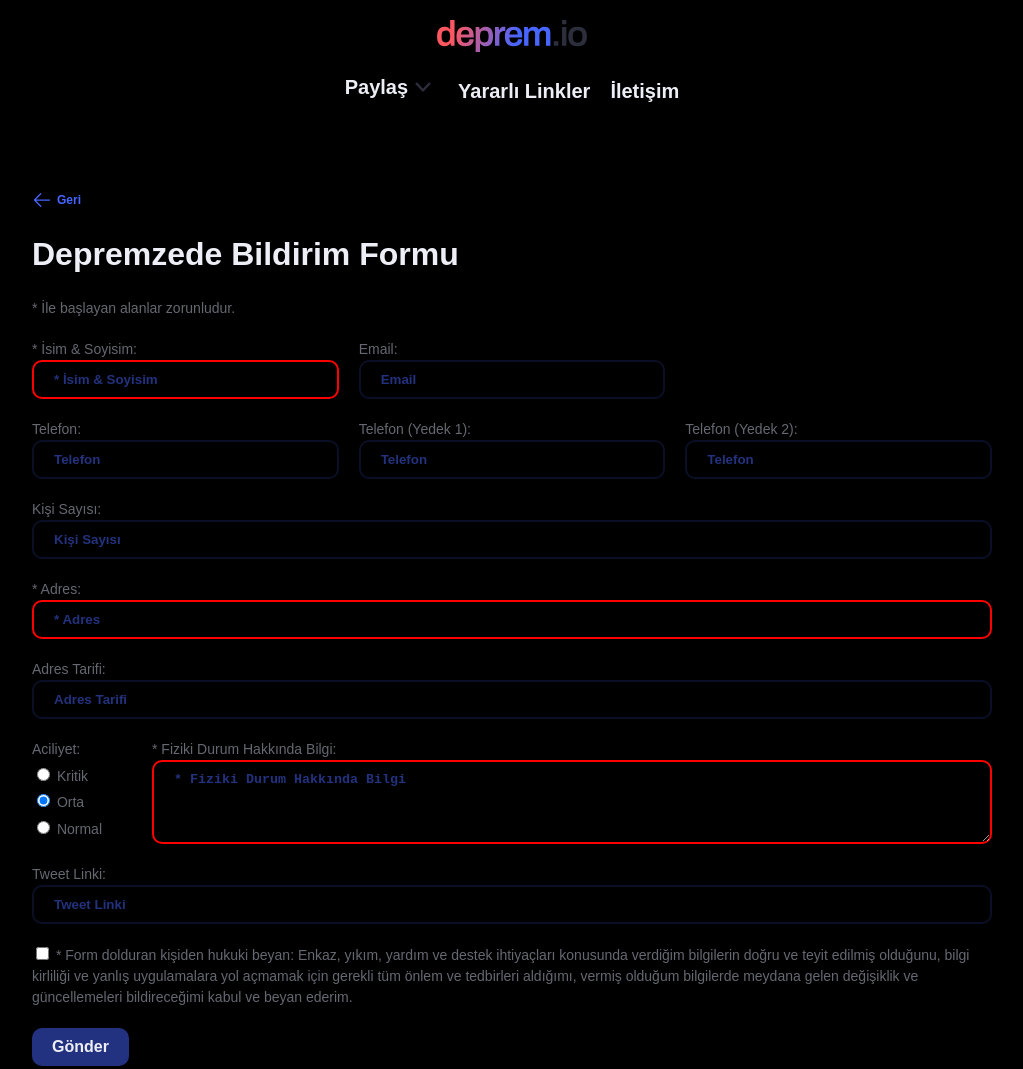
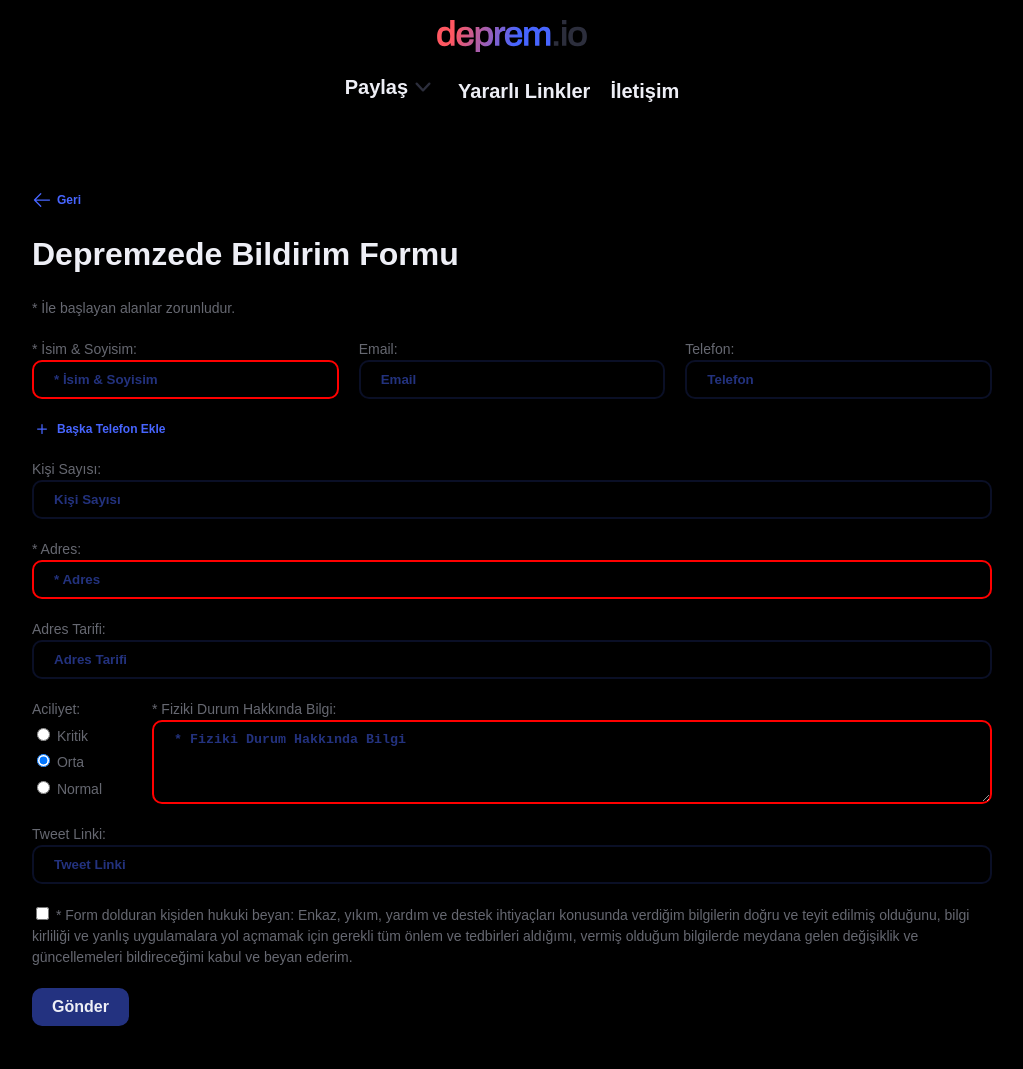
Before and after one commit to acikyazilimagi/deprem-io-frontend, a plain HTML site: page yardim-istegi-formlari/enkaz.html in a window 1280 px wide. Shown: the top 1069 px of the page, without its empty margins (128-1151 px from the left). Drawn offline with Linux system fonts and the light colour scheme; some packages are replaced by stand-ins of ours; a script that the page names is missing; files whose address does not match are found by name.

Commit message:
enkaz ve gida formuna alanlar eklendi

```diff
--- a/yardim-istegi-formlari/enkaz.html
+++ b/yardim-istegi-formlari/enkaz.html
@@ -98,23 +98,19 @@
                                 <label for="email">Email:</label>
                                 <input type="email" class="form-control" id="email" name="email" placeholder="Email">
                             </div>
-                        </div>
-                        <div class="form-row form-col-3">
                             <div class="form-col">
                                 <label for="telefon">Telefon:</label>
                                 <input type="tel" class="form-control" id="telefon" name="telefon"
                                     placeholder="Telefon">
                             </div>
-                            <div class="form-col">
-                                <label for="telefon">Telefon (Yedek 1):</label>
-                                <input type="tel" class="form-control" id="telefon_2" name="telefon_2"
-                                    placeholder="Telefon">
-                            </div>
-                            <div class="form-col">
-                                <label for="telefon">Telefon (Yedek 2):</label>
-                                <input type="tel" class="form-control" id="telefon_3" name="telefon_3"
-                                    placeholder="Telefon">
-                            </div>
+                        </div>
+                        <div class="form-row form-col-3" id="yedekTelefonlar" style="align-items: center;">
+                            <a href="javascript: void 0" id="ekTelefonLinki" onclick="addExtraPhone()" class="plus-button">
+                                <svg xmlns="http://www.w3.org/2000/svg" width="24" height="24" fill="currentColor" class="bi bi-plus" viewBox="0 0 16 16" id="IconChangeColor">
+                                    <path d="M8 4a.5.5 0 0 1 .5.5v3h3a.5.5 0 0 1 0 1h-3v3a.5.5 0 0 1-1 0v-3h-3a.5.5 0 0 1 0-1h3v-3A.5.5 0 0 1 8 4z" id="plusIcon" fill="#4765ff" />
+                                </svg>
+                                Başka Telefon Ekle
+                            </a>
                         </div>
                         <div class="form-row">
                             <label for="kisiSayisi">Kişi Sayısı:</label>
@@ -252,8 +248,18 @@
                 xhr.open('POST', 'https://deprem-27jjydhzba-ew.a.run.app/yardim')
                 xhr.setRequestHeader("Content-Type", "application/json");
 
+                // prepare the data
+                const postData = Object.fromEntries(formData);
+                postData.yedekTelefonlar = [];
+                Object.keys(postData).forEach(key => {
+                    if (key.includes('yedekTelefon_')) {
+                        postData.yedekTelefonlar.push(postData[key]);
+                        delete postData[key];
+                    }
+                });
+
                 //send the form data
-                xhr.send(JSON.stringify(Object.fromEntries(formData)));
+                xhr.send(JSON.stringify(postData));
 
                 xhr.onreadystatechange = function () {
                     if (xhr.readyState === XMLHttpRequest.DONE) {
@@ -286,6 +292,26 @@
 
                 return false;
             }
+
+            let extraPhoneCount = 0;
+            function addExtraPhone() {
+                ++extraPhoneCount;
+                const lnkEl = document.getElementById('ekTelefonLinki');
+
+                if (extraPhoneCount === 3) {
+                    lnkEl.style.display = 'none';
+                } else if (extraPhoneCount > 3) {
+                    return;
+                }
+
+                const div = document.createElement('div');
+                const inputId = 'yedekTelefon_' + extraPhoneCount;
+                div.className = 'form-col';
+                div.innerHTML = '<label for="' + inputId + '">Telefon (' + (extraPhoneCount + 1) + '):</label>' +
+                                '<input type="tel" class="form-control" id="' + inputId + '" name="' + inputId + '" placeholder="Telefon">';
+                document.getElementById('yedekTelefonlar').insertBefore(div, lnkEl);
+                document.getElementById(inputId).focus();
+            }
     </script>
 </body>
 
```
Also changed, not shown: yardim-istegi-formlari/gida.html (+39 -13 lines).
